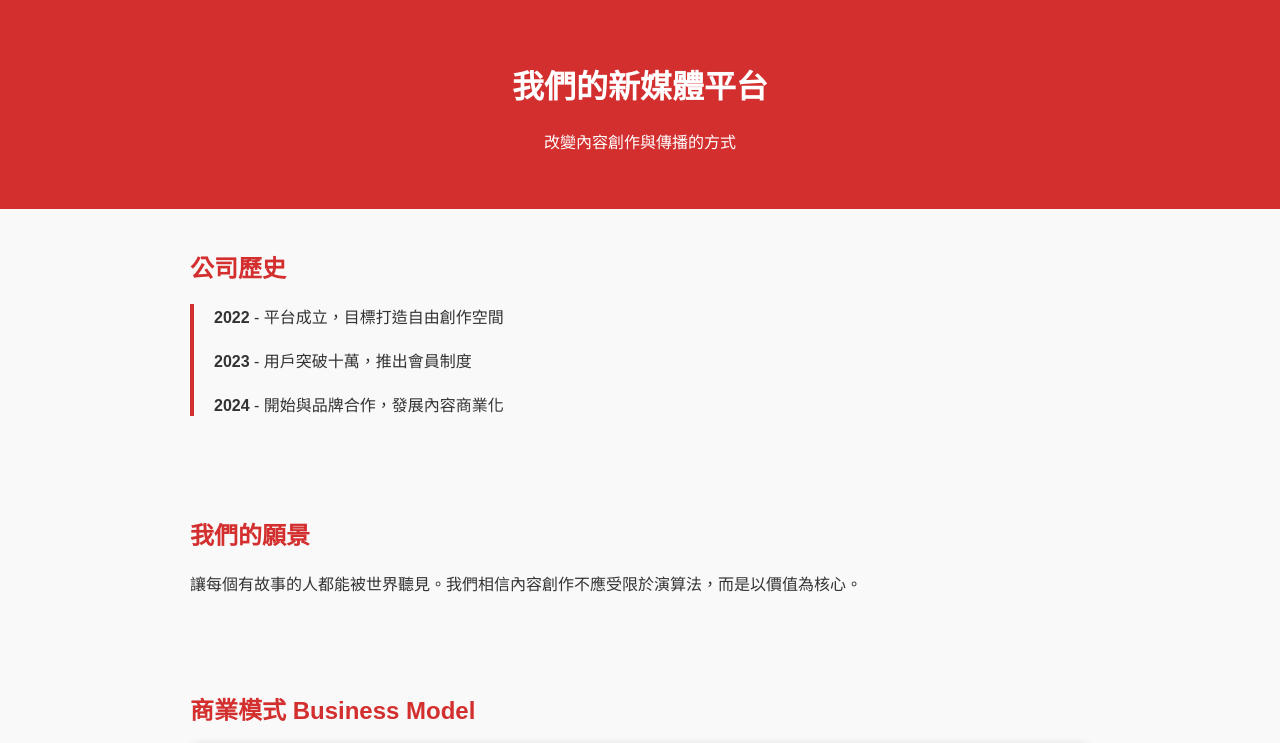
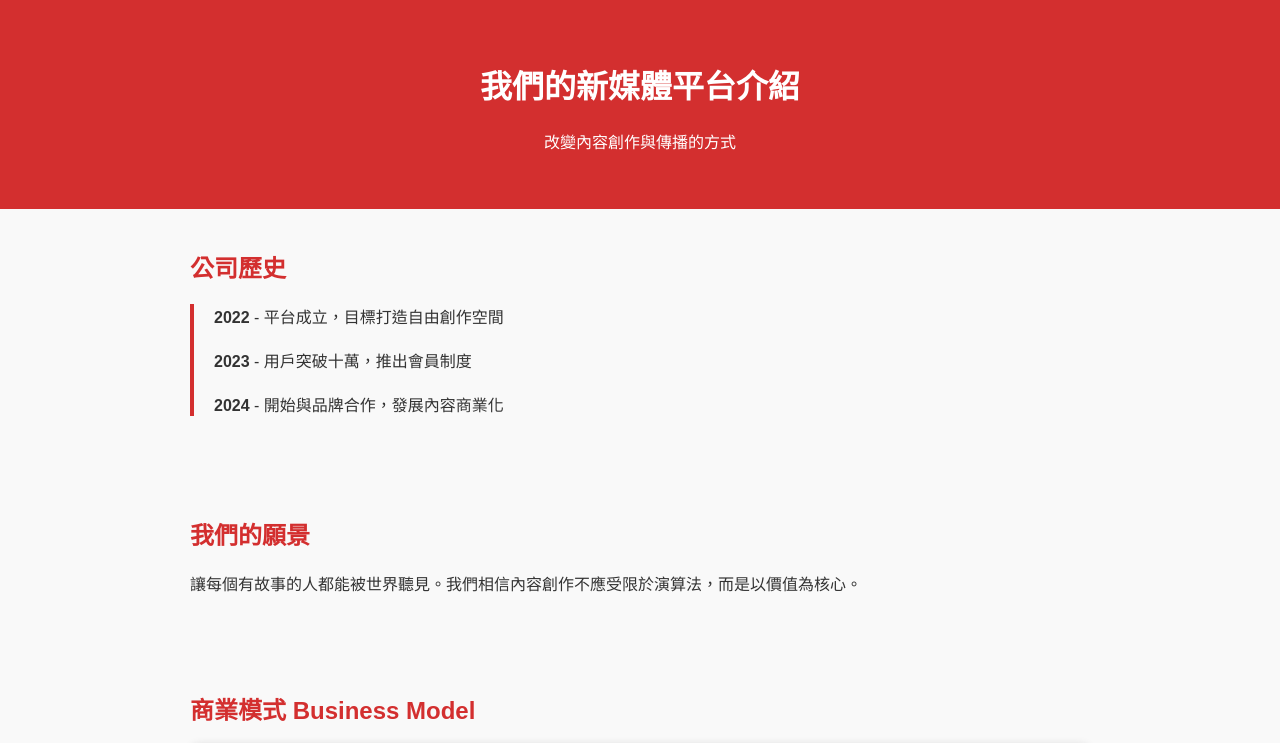
Before and after one commit to terrychan31/testing, a plain HTML site: page index.html in a window 1280 px wide. Shown: the top 743 px of the page. Drawn offline with Linux system fonts and the light colour scheme.

Commit message:
index.html

```diff
--- a/index.html
+++ b/index.html
@@ -3,7 +3,7 @@
 <head>
   <meta charset="UTF-8" />
   <meta name="viewport" content="width=device-width, initial-scale=1.0" />
-  <title>我們的新媒體平台</title>
+  <title>我們的新媒體平台介紹介紹</title>
   <style>
     body { font-family: sans-serif; margin: 0; background: #f9f9f9; color: #333; }
     header { background: #d32f2f; color: white; padding: 40px 20px; text-align: center; }
@@ -17,7 +17,7 @@
 <body>
 
   <header>
-    <h1>我們的新媒體平台</h1>
+    <h1>我們的新媒體平台介紹</h1>
     <p>改變內容創作與傳播的方式</p>
   </header>
 
```
